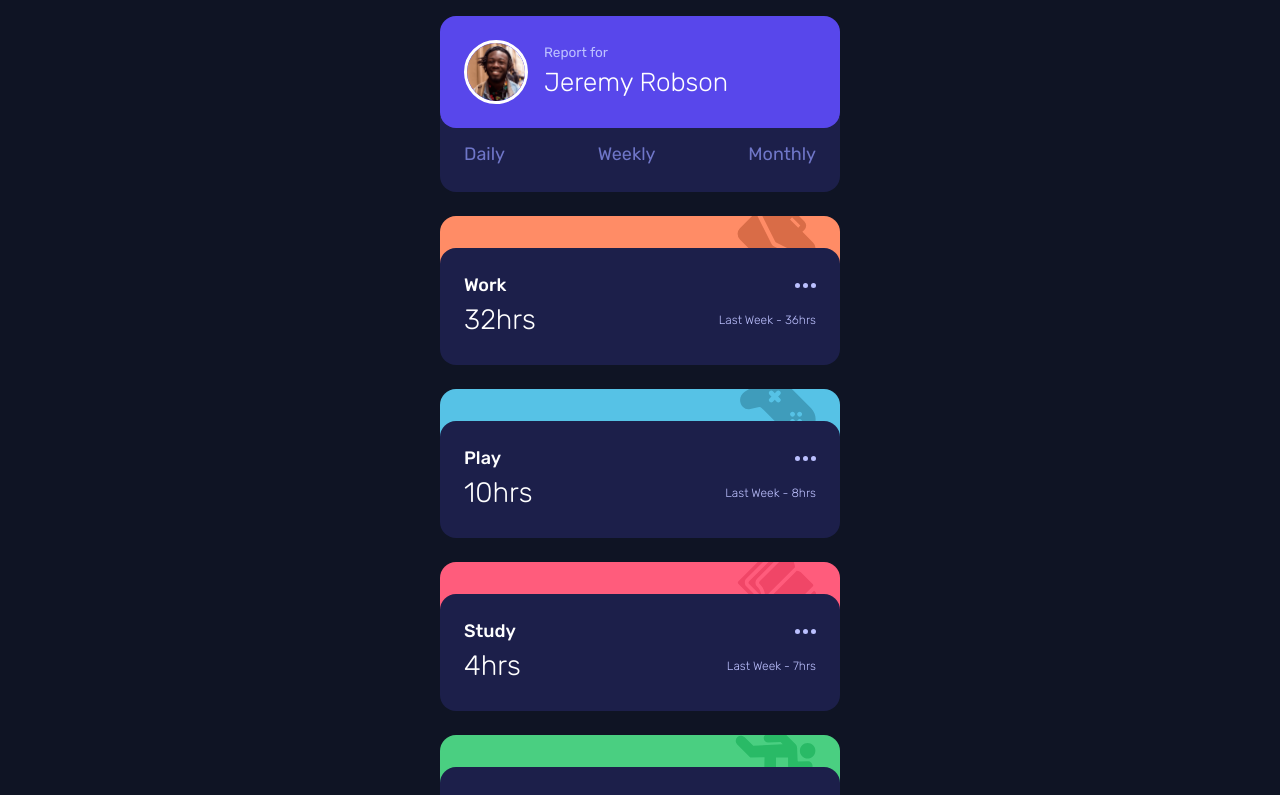
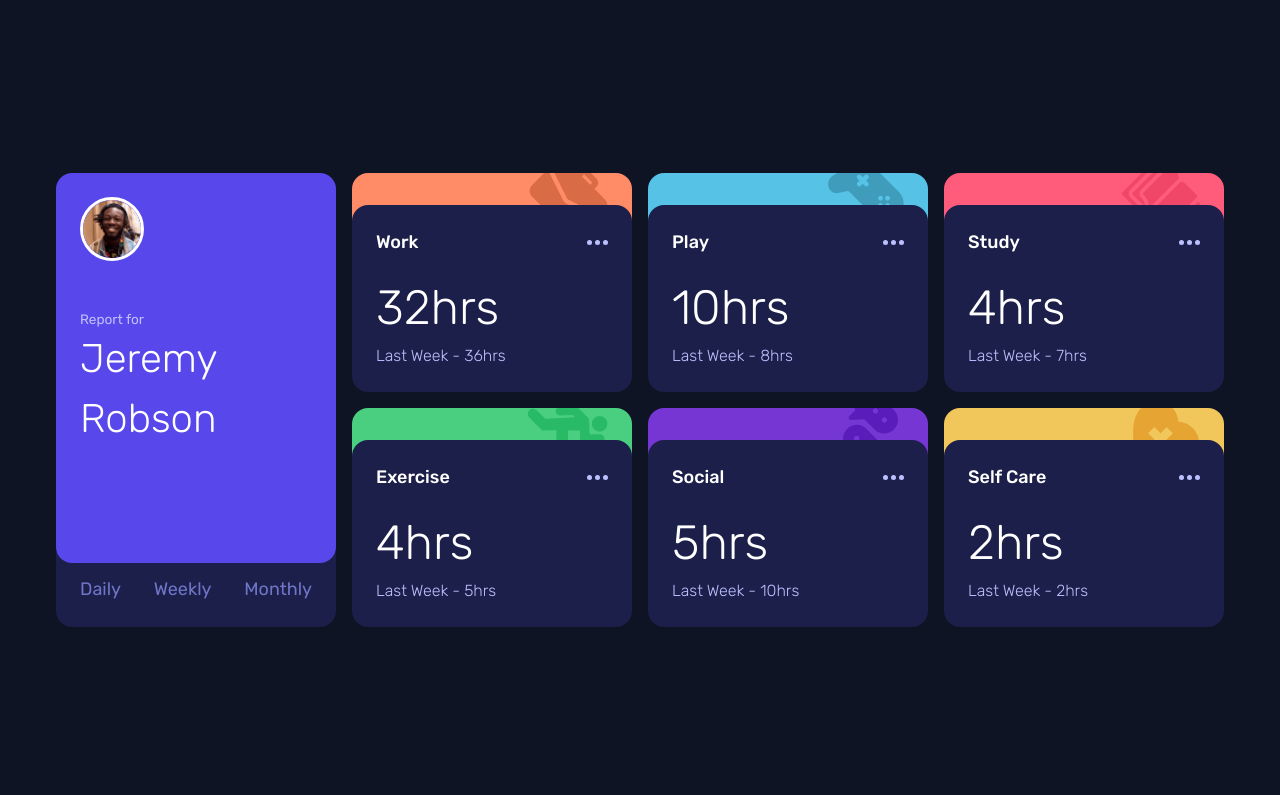
Before and after one commit to Matej-ch/time-tracking-dashboard, a React (Vite) app: page / in a window 1280 px wide. Shown: the top 795 px of the page. Built offline with nearby package versions, Linux system fonts and the light colour scheme.

Commit message:
finished mobile, and screenshot

```diff
--- a/src/App.scss
+++ b/src/App.scss
@@ -5,3 +5,14 @@
   padding: 1rem 1rem;
   margin: 0 auto;
 }
+
+@media screen and (min-width: 800px) {
+  .dashboard {
+    grid-template-columns: repeat(4, 1fr);
+    place-content: center;
+    height: 100%;
+    gap: 1rem;
+
+    max-width: 1200px;
+  }
+}
--- a/src/DashboardItem.scss
+++ b/src/DashboardItem.scss
@@ -87,3 +87,25 @@
     background-color: var(--clr-care);
   }
 }
+
+@media screen and (min-width: 800px) {
+  .activity {
+    width: 100%;
+
+    .front {
+      div:last-child {
+        flex-direction: column;
+        align-items: start;
+        padding-top: 1rem;
+
+        p:first-child {
+          font-size: 3rem;
+        }
+
+        p:last-child {
+          font-size: 1rem;
+        }
+      }
+    }
+  }
+}
--- a/src/DashboardUserProfile.scss
+++ b/src/DashboardUserProfile.scss
@@ -63,3 +63,24 @@
     }
   }
 }
+
+@media screen and (min-width: 800px) {
+  .user-profile {
+    grid-row: 1/3;
+    width: 100%;
+
+    .front {
+      flex-direction: column;
+      height: 100%;
+      align-items: start;
+      gap: 3rem;
+
+      .name {
+
+        h1:last-child {
+          font-size: 2.5rem;
+        }
+      }
+    }
+  }
+}
--- a/src/index.scss
+++ b/src/index.scss
@@ -29,7 +29,7 @@
   --clr-card-hover: hsl(235, 45%, 61%);
   --clr-card-text-hover: hsl(236, 100%, 87%);
 
-  --card-width: min(70%, 25rem);
+  --card-width: min(80%, 25rem);
 
   --border-radius: 16px;
 }
```
Also changed, not shown: screenshot/screenshot_desktop.png (added), screenshot/screenshot_mobile.png (added).
